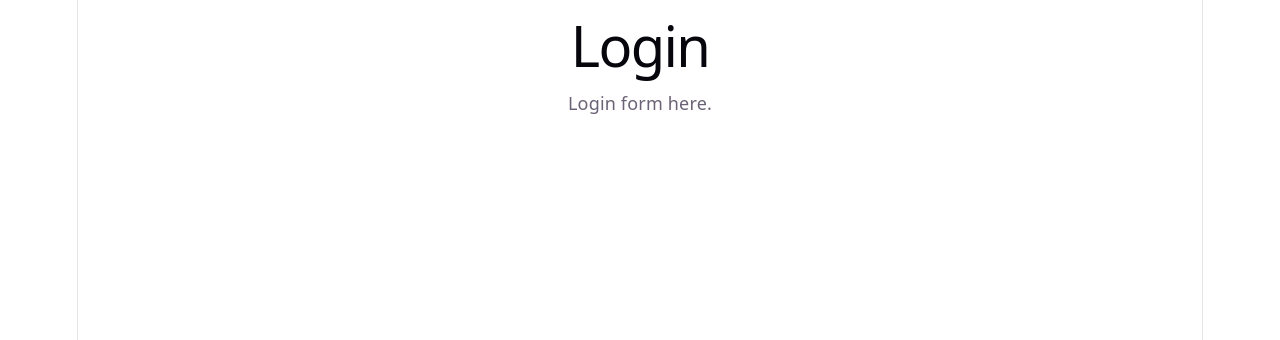
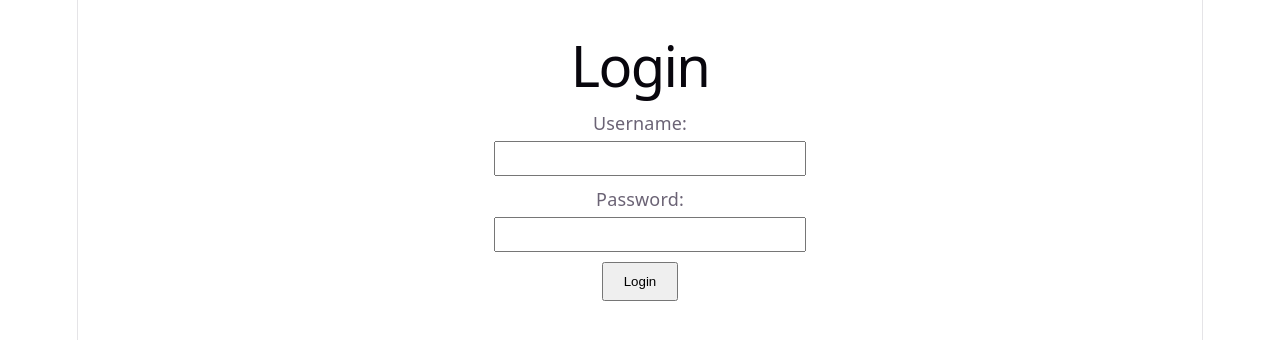
Before and after one commit to OlesiaKubska/online-web-chat, a React (Vite) app in the folder frontend/: page /login in a window 1280 px wide. Shown: the top 340 px of the page. Built offline with nearby package versions, Linux system fonts and the light colour scheme.

Commit message:
Add frontend authentication flow with register, login, current user and logout

```diff
--- a/frontend/src/HomePage.tsx
+++ b/frontend/src/HomePage.tsx
@@ -1,8 +1,65 @@
+import { useEffect, useState } from "react";
+
+interface User {
+  id: number;
+  username: string;
+  email: string;
+}
+
 const HomePage = () => {
+  const [user, setUser] = useState<User | null>(null);
+
+  useEffect(() => {
+    const loadUser = async () => {
+      try {
+        const response = await fetch("http://localhost:8000/api/auth/me/", {
+          credentials: "include",
+        });
+
+        if (response.ok) {
+          const data = await response.json();
+          setUser(data);
+        } else {
+          setUser(null);
+        }
+      } catch {
+        setUser(null);
+      }
+    };
+
+    loadUser();
+  }, []);
+
+  const handleLogout = async () => {
+    try {
+      await fetch("http://localhost:8000/api/auth/logout/", {
+        method: "POST",
+        credentials: "include",
+      });
+      setUser(null);
+    } catch {
+      setUser(null);
+    }
+  };
+
   return (
-    <div>
+    <div style={{ padding: "20px", maxWidth: "400px", margin: "0 auto" }}>
       <h1>Home Page</h1>
-      <p>Welcome to the Online Chat App!</p>
+
+      {user ? (
+        <div>
+          <p>Welcome, {user.username}!</p>
+          <p>Email: {user.email}</p>
+          <button
+            onClick={handleLogout}
+            style={{ padding: "10px 20px", cursor: "pointer" }}
+          >
+            Logout
+          </button>
+        </div>
+      ) : (
+        <p>Not logged in</p>
+      )}
     </div>
   );
 };
--- a/frontend/src/LoginPage.tsx
+++ b/frontend/src/LoginPage.tsx
@@ -1,8 +1,89 @@
+import { useState } from "react";
+
 const LoginPage = () => {
+  const [username, setUsername] = useState("");
+  const [password, setPassword] = useState("");
+  const [message, setMessage] = useState("");
+  const [isSuccess, setIsSuccess] = useState(false);
+
+  const handleSubmit = async (e: React.FormEvent) => {
+    e.preventDefault();
+    setMessage("");
+
+    try {
+      const response = await fetch("http://localhost:8000/api/auth/login/", {
+        method: "POST",
+        headers: {
+          "Content-Type": "application/json",
+        },
+        credentials: "include",
+        body: JSON.stringify({ username, password }),
+      });
+
+      const data = await response.json();
+
+      if (response.ok) {
+        setIsSuccess(true);
+        setMessage("Login successful!");
+        setUsername("");
+        setPassword("");
+      } else {
+        setIsSuccess(false);
+
+        if (data.non_field_errors) {
+          setMessage(data.non_field_errors[0]);
+        } else if (data.detail) {
+          setMessage(data.detail);
+        } else {
+          setMessage("Login failed");
+        }
+      }
+    } catch {
+      setIsSuccess(false);
+      setMessage("Network error");
+    }
+  };
+
   return (
-    <div>
+    <div style={{ padding: "20px", maxWidth: "400px", margin: "0 auto" }}>
       <h1>Login</h1>
-      <p>Login form here.</p>
+
+      <form onSubmit={handleSubmit}>
+        <div style={{ marginBottom: "10px" }}>
+          <label>Username:</label>
+          <input
+            type="text"
+            value={username}
+            onChange={(e) => setUsername(e.target.value)}
+            required
+            style={{ width: "100%", padding: "8px", marginTop: "5px" }}
+          />
+        </div>
+
+        <div style={{ marginBottom: "10px" }}>
+          <label>Password:</label>
+          <input
+            type="password"
+            value={password}
+            onChange={(e) => setPassword(e.target.value)}
+            required
+            style={{ width: "100%", padding: "8px", marginTop: "5px" }}
+          />
+        </div>
+
+        <button
+          type="submit"
+          style={{ padding: "10px 20px", cursor: "pointer" }}
+        >
+          Login
+        </button>
+      </form>
+
+      {message && (
+        <p style={{ color: isSuccess ? "green" : "red", marginTop: "20px" }}>
+          {message}
+        </p>
+      )}
     </div>
   );
 };
```
Also changed, not shown: 1 other file (tests, documents, lock files or other folders).
